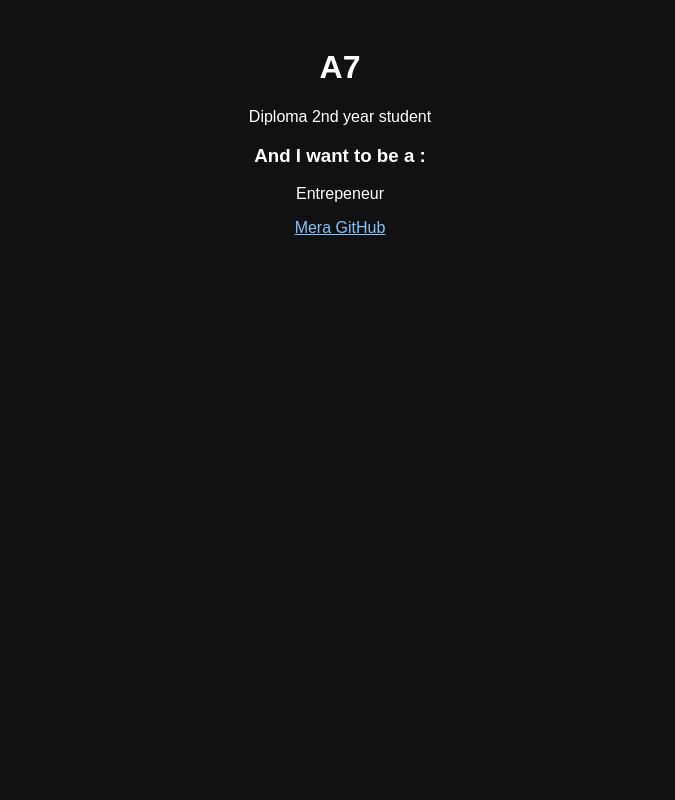
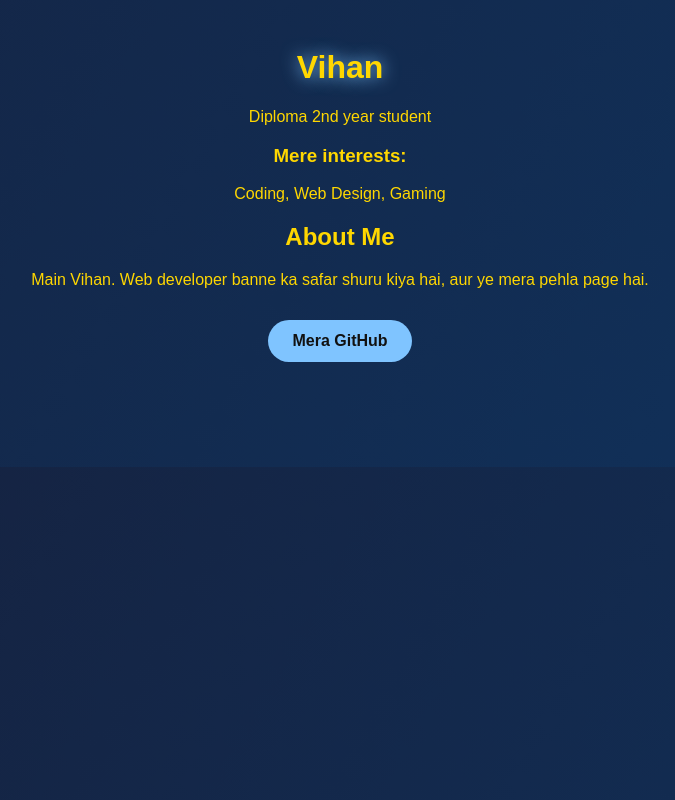
Before and after one commit to ankushxrn-ctrl/ankushxrn-ctrl.github.io, a plain HTML site: page index.html in a window 1280 px wide. Shown: the whole page, without its empty margins (300-975 px from the left). Drawn offline with Linux system fonts and the light colour scheme.

Commit message:
Update index.html

```diff
--- a/index.html
+++ b/index.html
@@ -1,13 +1,24 @@
 <!DOCTYPE html>
 <html>
 <head>
-<title>xzerror</title>
+<title>Mera Pehla Page</title>
+<style>
+body { background: linear-gradient(120deg,#1a1a2e,#16213e,#0f3460); background-size: 300% 300%; animation: bgmove 8s infinite alternate; color:#ffd700; font-family:sans-serif; text-align:center; padding:20px; }
+@keyframes bgmove { from { background-position: 0% 0%; } to { background-position: 100% 100%; } }
+h1 { animation: glow 2s infinite alternate, fadein 1s; }
+@keyframes glow { from { text-shadow: 0 0 5px #7fc4ff; } to { text-shadow: 0 0 20px #7fc4ff; } }
+p, h2, h3 { animation: fadein 1.5s; }
+@keyframes fadein { from { opacity: 0; transform: translateY(20px); } to { opacity: 1; transform: translateY(0); } }
+.btn { display:inline-block; background:#7fc4ff; color:#111; padding:12px 24px; border-radius:30px; text-decoration:none; font-weight:bold; margin-top:15px; animation: fadein 2s; }
+</style>
 </head>
-<body style="background:#111;color:#fff;font-family:sans-serif;text-align:center;padding:20px">
-<h1>A7</h1>
+<body>
+<h1>Vihan</h1>
 <p>Diploma 2nd year student</p>
-<h3>And I want to be a :</h3>
-<p>Entrepeneur</p>
-<a href="https://github.com" style="color:#7fc4ff">Mera GitHub</a>
+<h3>Mere interests:</h3>
+<p>Coding, Web Design, Gaming</p>
+<h2>About Me</h2>
+<p>Main Vihan. Web developer banne ka safar shuru kiya hai, aur ye mera pehla page hai.</p>
+<a class="btn" href="https://github.com/ankushxrn-ctrl">Mera GitHub</a>
 </body>
 </html>
```
